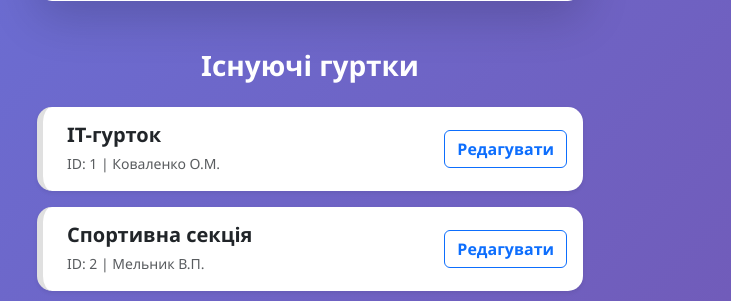
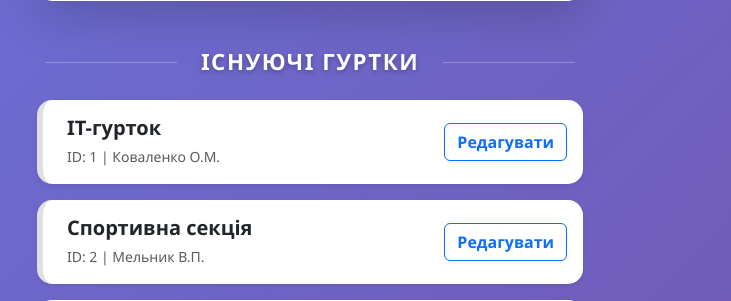
Before and after one commit to Goynadot/Extracurricular-activities, a Flask app: template static/templates/admin.html in a window 1280 px wide. Shown: the part 805-1106 px from the top of the page, without its empty margins (330-1061 px from the left). Run offline with Flask 3, Linux system fonts and the light colour scheme; the template is opened without the code that fills it: values that come from a table or form of the project are taken from there, others are empty.

Commit message:
Update admin.html

```diff
--- a/static/templates/admin.html
+++ b/static/templates/admin.html
@@ -39,7 +39,13 @@
             </div>
         </div>
 
-        <h3 class="text-center text-white fw-bold mt-5 mb-4">{{ text['admin_existing_clubs'] }}</h3>
+        <div class="d-flex align-items-center mt-5 mb-4 px-2">
+    <div class="flex-grow-1 border-bottom border-white opacity-25"></div>
+    <h3 class="mx-4 mb-0 text-white fw-bold text-uppercase" style="letter-spacing: 1.5px; text-shadow: 0px 2px 5px rgba(0,0,0,0.3); font-size: 1.4rem;">
+        {{ text['admin_existing_clubs'] }}
+    </h3>
+    <div class="flex-grow-1 border-bottom border-white opacity-25"></div>
+</div>
 
         {% for club in clubs %}
         <div class="card shadow-sm border-0 mb-3 club-hover-card" style="border-radius: 10px; background-color: #ffffff;">
```
